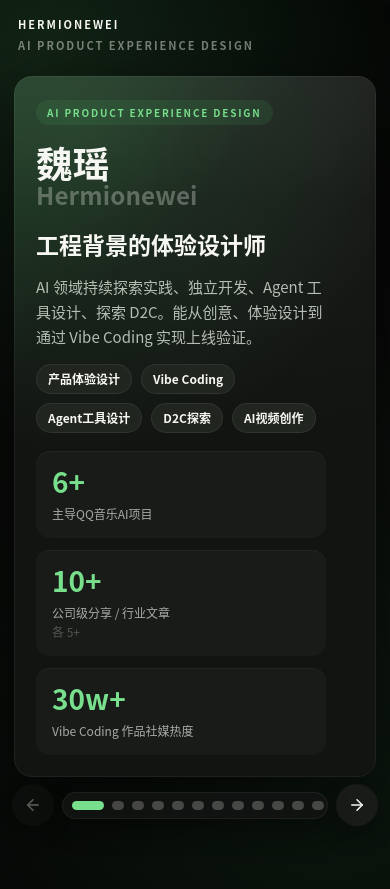
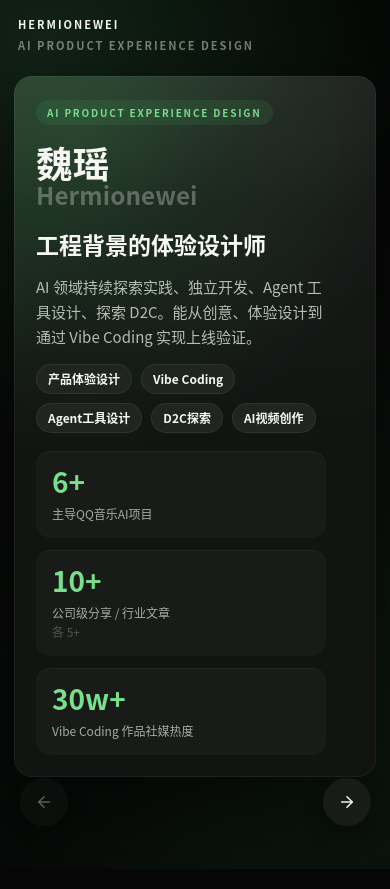
Before and after one commit to yaohermionewei/AICV, a React (Vite) app: page / in a window 390 px wide. Built offline with nearby package versions, Linux system fonts and the light colour scheme.

Commit message:
Refine mobile slide navigation and sparse layout

```diff
--- a/src/styles.css
+++ b/src/styles.css
@@ -2937,10 +2937,6 @@ blockquote {
     transform: none;
   }
 
-  .app-shell:has(.slide-project.has-title-break) {
-    padding-bottom: 82px;
-  }
-
   .slide-project.has-title-break {
     gap: 18px;
     padding: 20px 18px 18px;
@@ -3115,6 +3111,80 @@ blockquote {
   .deck-controls {
     bottom: calc(18px + env(safe-area-inset-bottom));
   }
+
+  .app-shell:not(.is-pdf-mode) {
+    min-height: 100vh;
+    min-height: 100svh;
+    padding: 76px 14px calc(92px + env(safe-area-inset-bottom));
+  }
+
+  .app-shell:not(.is-pdf-mode) .slide-stage {
+    min-height: calc(100vh - 188px);
+    min-height: calc(100svh - 188px);
+  }
+
+  .app-shell:not(.is-pdf-mode) .slide {
+    min-height: inherit;
+  }
+
+  .app-shell:not(.is-pdf-mode) .deck-controls {
+    right: clamp(18px, 5vw, 32px);
+    left: clamp(18px, 5vw, 32px);
+    max-width: none;
+    justify-content: space-between;
+    pointer-events: none;
+  }
+
+  .app-shell:not(.is-pdf-mode) .deck-controls .icon-button {
+    width: 48px;
+    height: 48px;
+    pointer-events: auto;
+  }
+
+  .app-shell:not(.is-pdf-mode) .deck-controls .progress-track {
+    display: none;
+  }
+
+  .app-shell:not(.is-pdf-mode) .slide-project.has-title-break h1.project-title-break {
+    display: grid;
+    grid-template-columns: minmax(0, 1fr);
+    gap: 0.06em;
+    max-width: 100%;
+    font-size: clamp(27px, 8vw, 34px);
+    line-height: 1.06;
+    white-space: normal;
+    text-wrap: nowrap;
+    overflow-wrap: normal;
+    word-break: normal;
+  }
+
+  .app-shell:not(.is-pdf-mode) .slide-project.has-title-break h1.project-title-break span {
+    display: block;
+    width: 100%;
+    white-space: nowrap;
+    overflow-wrap: normal;
+    word-break: keep-all;
+    hyphens: manual;
+  }
+
+  .app-shell:not(.is-pdf-mode) .slide-finale {
+    grid-template-rows: 1fr;
+    min-height: inherit;
+  }
+
+  .app-shell:not(.is-pdf-mode) .slide-finale .finale-layout {
+    display: grid;
+    min-height: 100%;
+    place-items: center;
+    align-content: center;
+    justify-content: center;
+    padding-bottom: 0;
+    text-align: center;
+  }
+
+  .app-shell:not(.is-pdf-mode) .slide-finale .finale-title {
+    max-width: 100%;
+  }
 }
 
 @media (prefers-reduced-motion: reduce) {
```
